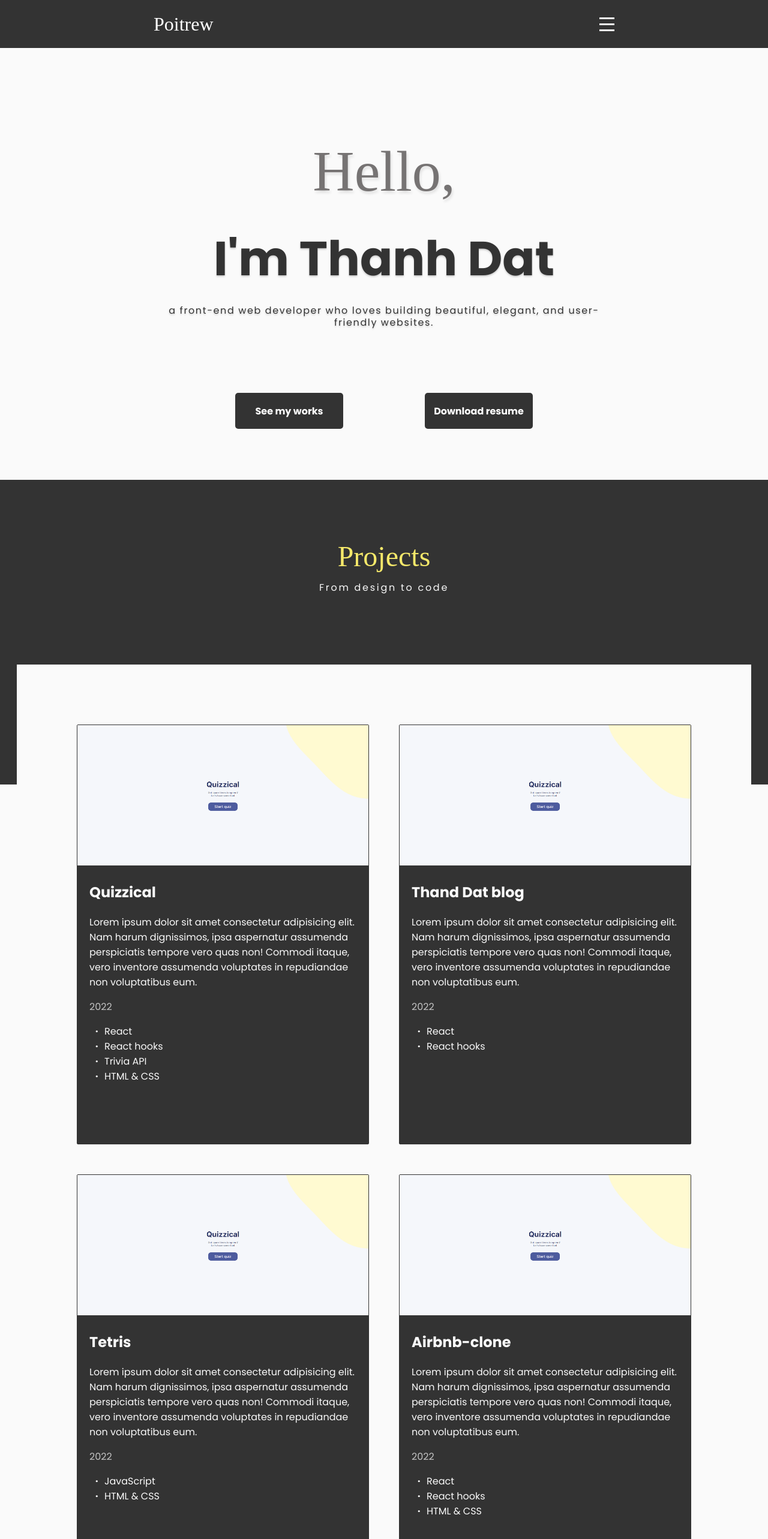
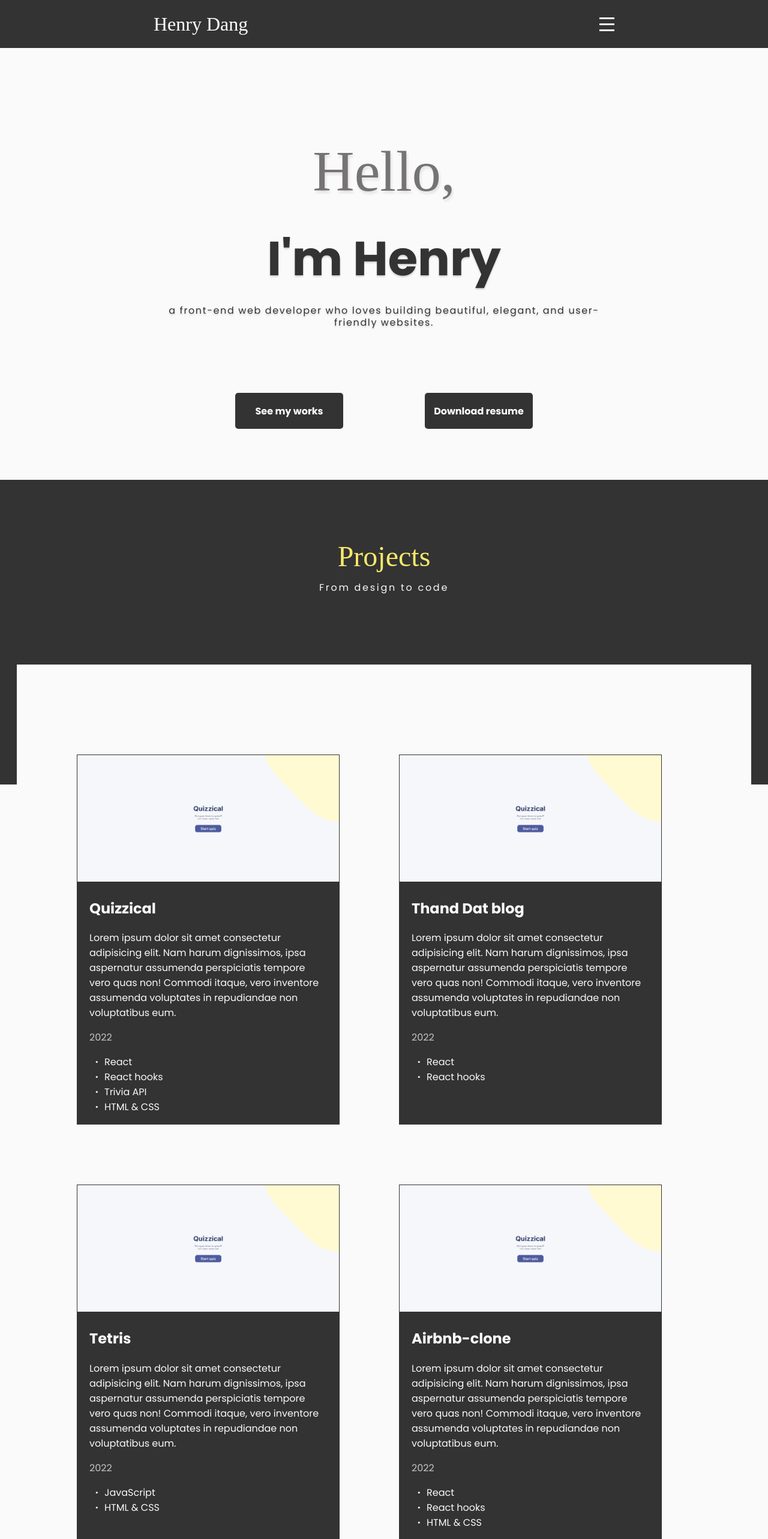
Before and after one commit to poitrew/portfolio, a React (Vite) app: page / in a window 1280 px wide. Shown: the top 2566 px of the page at 60% size. Built offline with nearby package versions, Linux system fonts and the light colour scheme; a web font is replaced by a local one.

Commit message:
added project transition, change logo and name

```diff
--- a/src/App.css
+++ b/src/App.css
@@ -394,15 +394,20 @@
 		padding: 100px;
 		width: 80%;
 		display: grid;
-		grid-template-columns: repeat(auto-fill, minmax(400px, 1fr));
+		grid-template-columns: repeat(auto-fit, minmax(400px, 1fr));
 		gap: 50px;
+		align-items: stretch;
 	}
 
 	.project {
 		width: 100%;
-		height: 700px;
 		margin: 0;
 		border-radius: 2px;
+		transition: .2s;
+	}
+
+	.project:hover {
+		transform: scale(1.1);
 	}
 
 	.container {
--- a/src/components/Hero.jsx
+++ b/src/components/Hero.jsx
@@ -23,7 +23,7 @@
     return (
         <section className='hero'>
             <nav className='nav'>
-                <a className='nav-logo' href="#">{navMobileOn ? "Information" : "Poitrew"}</a>
+                <a className='nav-logo' href="#">{navMobileOn ? "Information" : "Henry Dang"}</a>
                 <img className={navMobileOn ? 'nav-toggle rotate' : 'nav-toggle'} onClick={toggleNav} src='./ham.svg'></img>
                 {navMobileOn
                     ?
@@ -35,7 +35,7 @@
             <div className="container">
                 <div className="hero-main">
                     <span>Hello,</span>
-                    <h1>I'm Thanh Dat</h1>
+                    <h1>I'm Henry</h1>
                     <p>a front-end web developer who loves building beautiful, elegant, and user-friendly websites.</p>
                 </div>
                 <div className="hero-ctas">
```
